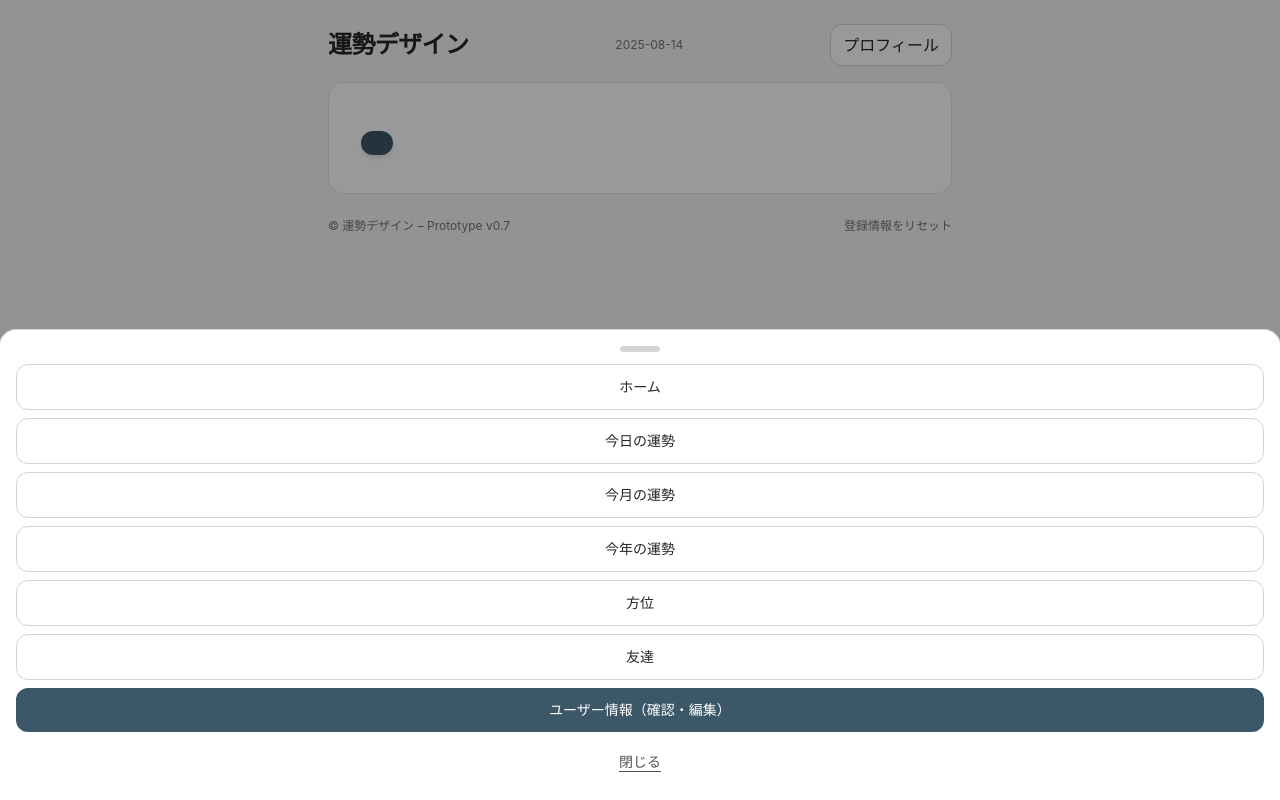
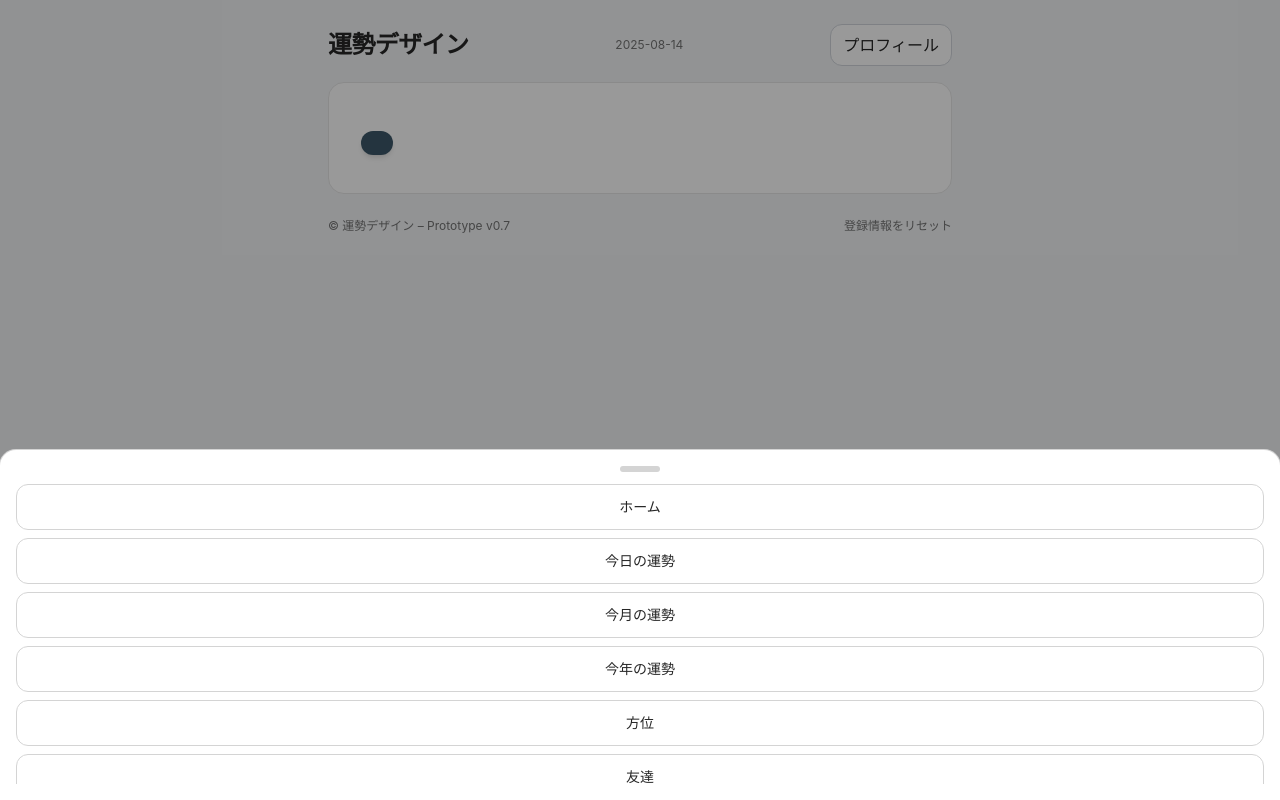
Before and after one commit to masakihd/unsei-design, a Next.js app: page / in a window 1280 px wide. Both pictures are taken after a click on the button "MENU". Built offline with nearby package versions, Linux system fonts and the light colour scheme.

Commit message:
feat: friends list limited to 5 items with scroll

```diff
--- a/pages/index.js
+++ b/pages/index.js
@@ -1530,9 +1530,9 @@ return arr;
                     {friends.length === 0 ? (
                       <div className="text-sm text-neutral-500">まだ登録がありません。</div>
                     ) : (
-                      <div data-testid="friends-list" className="grid gap-2" style={{ maxHeight: 440, overflowY: "auto" }}>
+                      <div data-testid="friends-list" className="grid gap-2" style={{ height: 300, overflowY: "auto" }}>
                         {displayFriends.map((f) => (
-                          <div data-testid="friend-card" key={f.id} className="flex items-center justify-between rounded-lg border border-neutral-300 bg-neutral-50 p-2">
+                          <div data-testid="friend-card" key={f.id} className="flex items-center justify-between rounded-lg border border-neutral-300 bg-neutral-50 p-2" style={{ minHeight: 56 }}>
                             <button
                               className="text-sm underline underline-offset-4"
                               onClick={() => selectFriend(f.id)}
@@ -1609,7 +1609,7 @@ return arr;
           <div className="absolute inset-0 bg-black/40" onClick={() => setMenuOpen(false)} />
           <div className="absolute bottom-0 left-0 right-0 rounded-t-2xl bg-white shadow-xl ring-1 ring-neutral-300 p-4">
             <div className="mx-auto mb-3 h-1.5 w-10 rounded-full bg-neutral-300" />
-            <div data-testid="friends-list" className="grid gap-2" style={{ maxHeight: 440, overflowY: "auto" }}>
+            <div data-testid="friends-list" className="grid gap-2" style={{ height: 300, overflowY: "auto" }}>
               {[
                 ["home", "ホーム"],
                 ["daily", "今日の運勢"],
```
